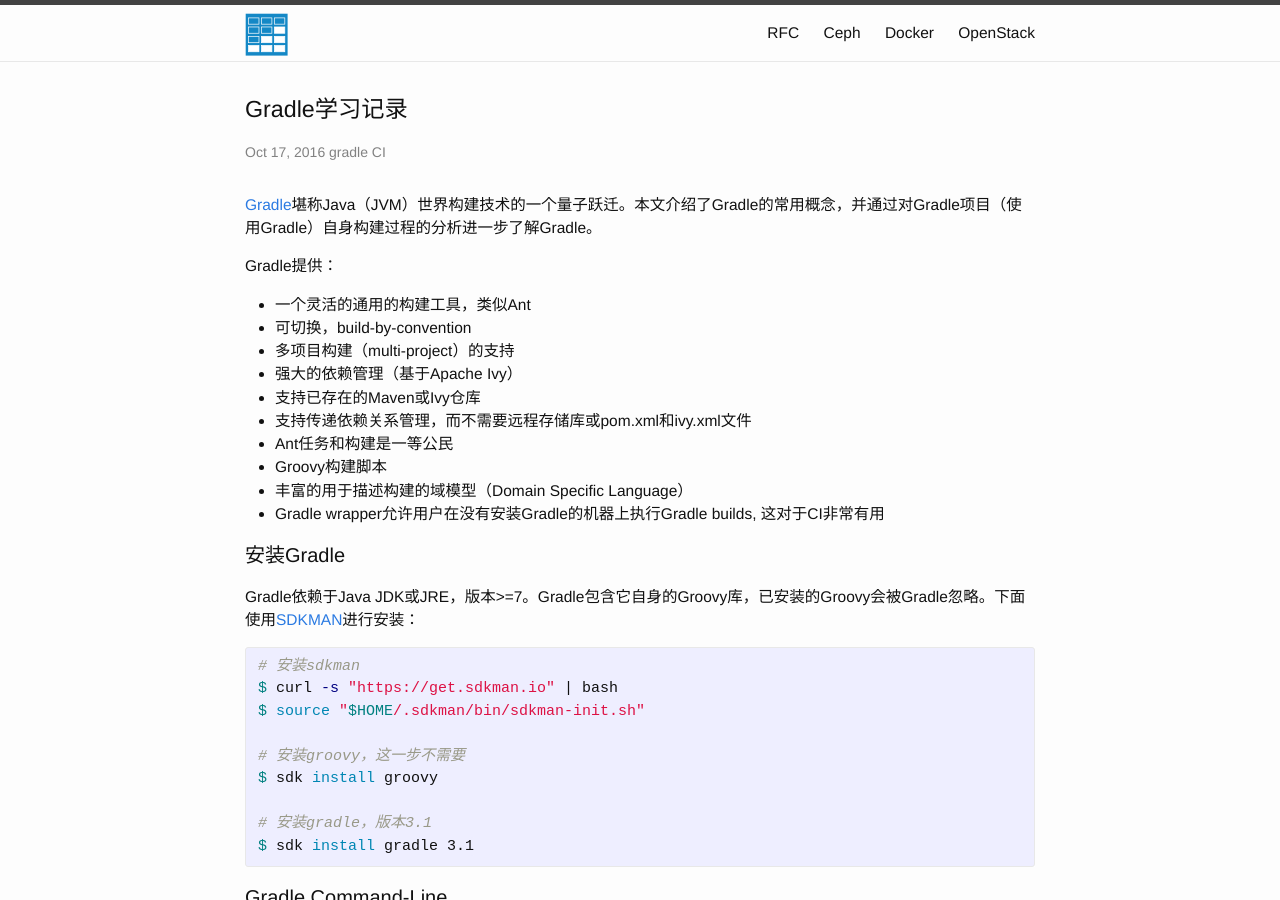
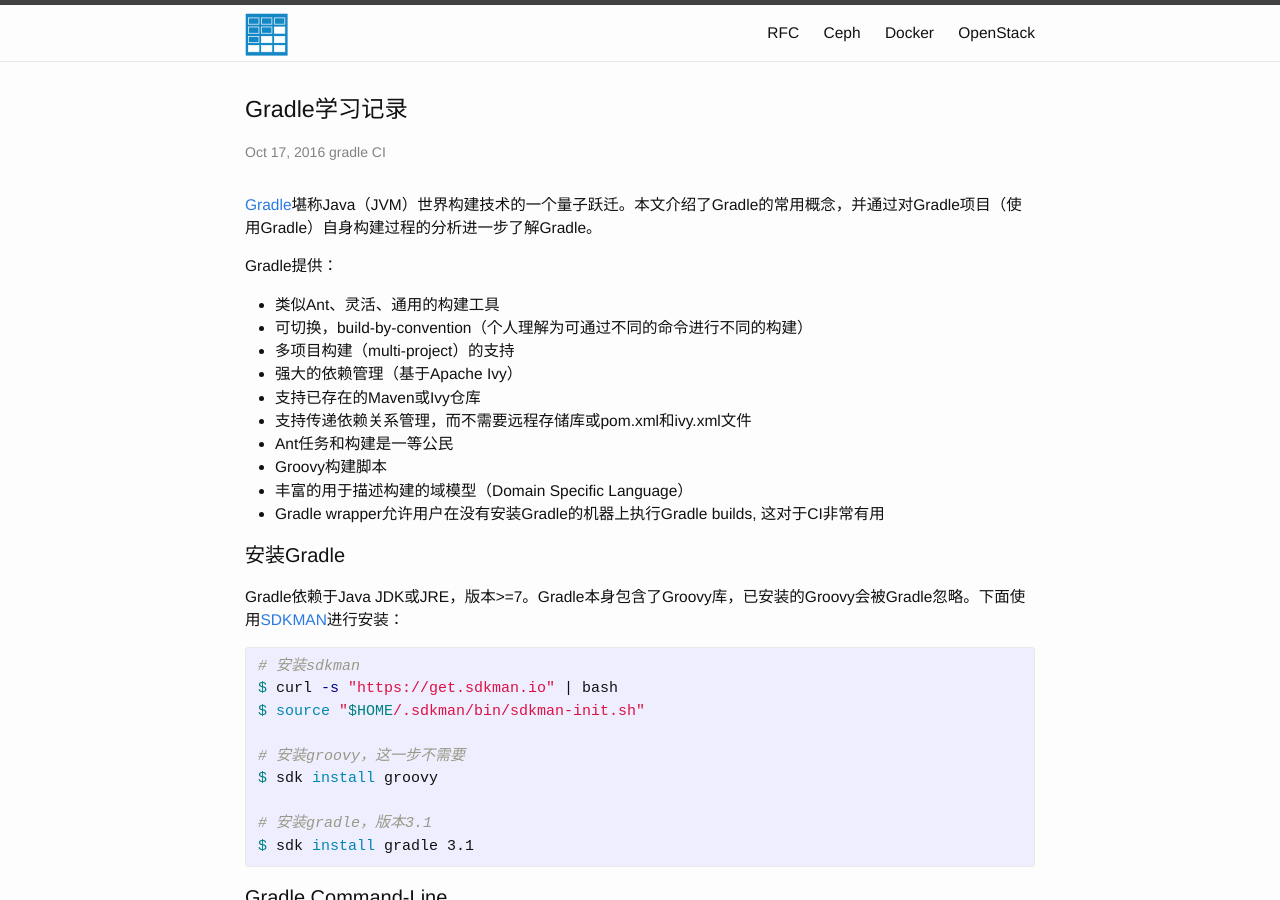
Before and after one commit to zhjwpku/zhjwpku.github.io, a Jekyll site: the page built from _posts/2016-10-17-Gradle-Learning-Notes.markdown, in a window 1280 px wide and 900 px high. Built offline with Jekyll 4.4.1, drawn with Linux system fonts in a browser that asks for light colours; comment, search, counter and statistics services are not loaded; some of the changed text lies outside the part shown.

Commit message:
update gradle build
Signed-off-by: Zhao Junwang <zhjwpku@gmail.com>

```diff
--- a/_posts/2016-10-17-Gradle-Learning-Notes.markdown
+++ b/_posts/2016-10-17-Gradle-Learning-Notes.markdown
@@ -11,8 +11,8 @@
 
 Gradle提供：
 
-- 一个灵活的通用的构建工具，类似Ant
-- 可切换，build-by-convention
+- 类似Ant、灵活、通用的构建工具
+- 可切换，build-by-convention（个人理解为可通过不同的命令进行不同的构建）
 - 多项目构建（multi-project）的支持
 - 强大的依赖管理（基于Apache Ivy）
 - 支持已存在的Maven或Ivy仓库
@@ -24,7 +24,7 @@
 
 <h4>安装Gradle</h4>
 
-Gradle依赖于Java JDK或JRE，版本>=7。Gradle包含它自身的Groovy库，已安装的Groovy会被Gradle忽略。下面使用[SDKMAN][sdkman]进行安装：
+Gradle依赖于Java JDK或JRE，版本>=7。Gradle本身包含了Groovy库，已安装的Groovy会被Gradle忽略。下面使用[SDKMAN][sdkman]进行安装：
 
 {% highlight shell %}
 # 安装sdkman
@@ -133,7 +133,7 @@
 - gradle/wrapper/gradle-wrapper.jar (Wrapper JAR)
 - gradle/wrapper/gradle-wrapper.properties (Wrapper properties)
 
-我们需要将`.gradle`添加进.gitignore，因为这是一个临时的文件夹，会随着不同的环境或不同的构建而变化。构建过程中下载的依赖和生成的包都会存放到各个项目的`build`文件夹下，所以需要将它写入.gitignore。
+`.gradle`是一个临时文件夹，不同的构建环境会导致其下的内容会频繁变化，因此需要将它排除在代码管理工具中，即在.gitignore中添加.gradle。构建过程中生成的.class文件及Jar包等都会存放到各个项目的`build`文件夹下，所以也需要将它写入.gitignore。
 
 <h4><a href="https://docs.gradle.org/current/userguide/artifact_dependencies_tutorial.html">依赖管理</a></h4>
 
```
